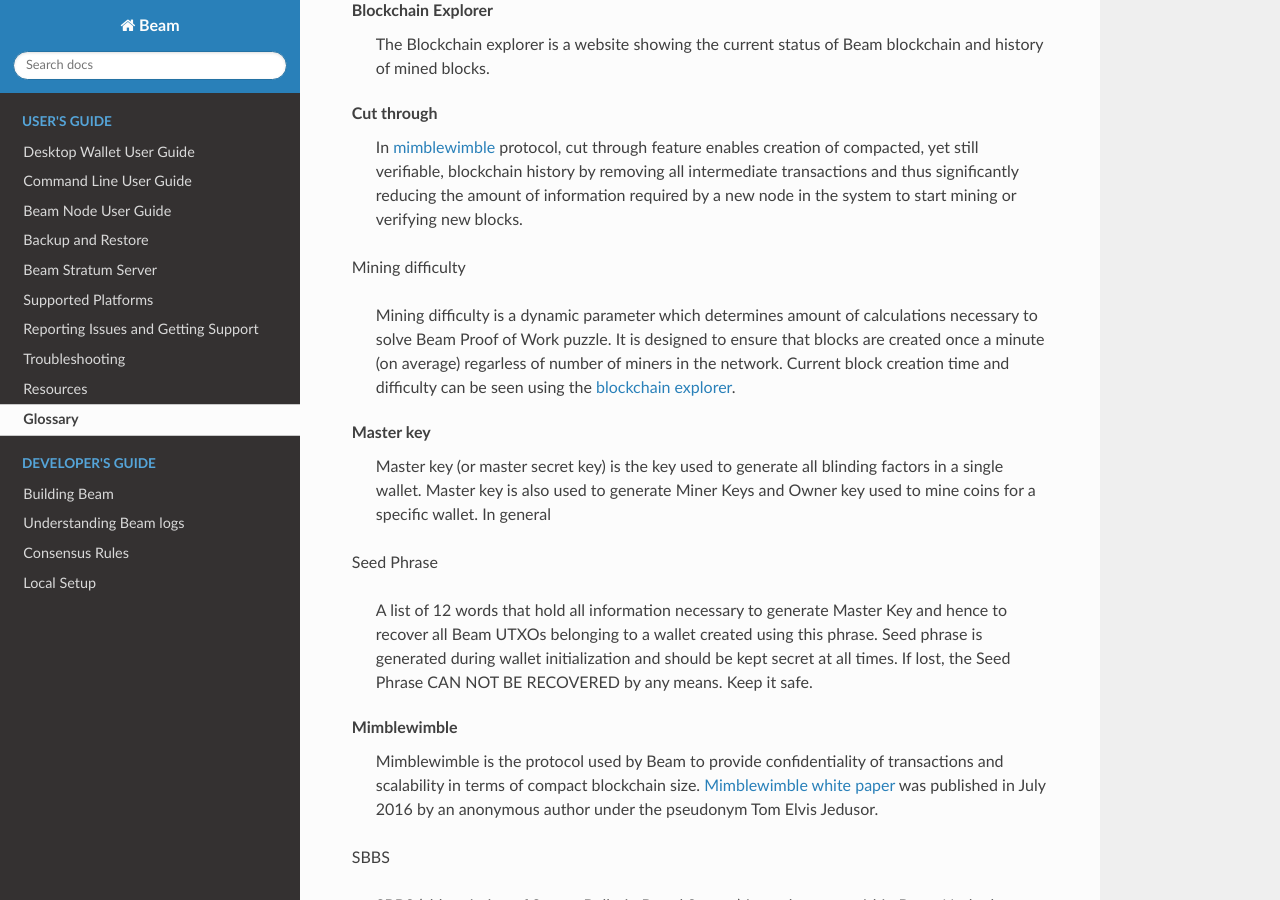
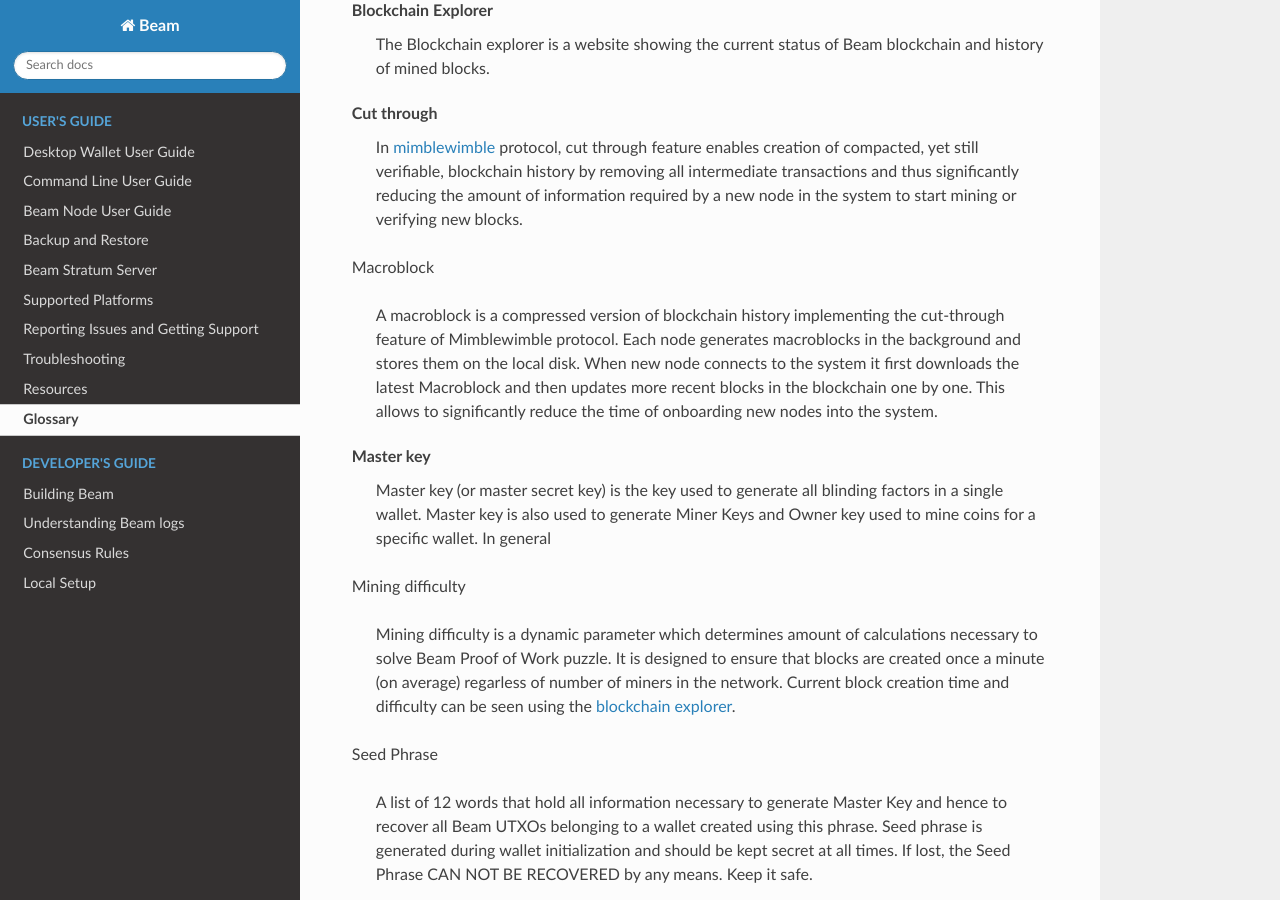
Before and after one commit to BeamMW/beam-docs, a Sphinx documentation site: the page built from source/rtd_pages/user_glossary.rst, in a window 1280 px wide and 900 px high, scrolled down 930 px. Built offline with Sphinx 7.4.7 and the Read the Docs theme 2.0.0, drawn with Linux system fonts in a browser that asks for light colours; the version number could not be read and is left out.

```diff
--- a/source/rtd_pages/user_glossary.rst
+++ b/source/rtd_pages/user_glossary.rst
@@ -45,12 +45,13 @@ Blockchain Explorer
 Cut through
 	In `mimblewimble`_ protocol, cut through feature enables creation of compacted, yet still verifiable, blockchain history by removing all intermediate transactions and thus significantly reducing the amount of information required by a new node in the system to start mining or verifying new blocks.
 
-.. _dificulty:
-.. _mining difficulty:
 
-Mining difficulty
 
-	Mining difficulty is a dynamic parameter which determines amount of calculations necessary to solve Beam Proof of Work puzzle. It is designed to ensure that blocks are created once a minute (on average) regarless of number of miners in the network. Current block creation time and difficulty can be seen using the `blockchain explorer`_.
+.. _macroblock:
+
+Macroblock
+
+	A macroblock is a compressed version of blockchain history implementing the cut-through feature of Mimblewimble protocol. Each node generates macroblocks in the background and stores them on the local disk. When new node connects to the system it first downloads the latest Macroblock and then updates more recent blocks in the blockchain one by one. This allows to significantly reduce the time of onboarding new nodes into the system.
 
 
 .. _master key:
@@ -58,6 +59,12 @@ Mining difficulty
 Master key
 	Master key (or master secret key) is the key used to generate all blinding factors in a single wallet. Master key is also used to generate Miner Keys and Owner key used to mine coins for a specific wallet. In general
 
+.. _dificulty:
+.. _mining difficulty:
+
+Mining difficulty
+
+	Mining difficulty is a dynamic parameter which determines amount of calculations necessary to solve Beam Proof of Work puzzle. It is designed to ensure that blocks are created once a minute (on average) regarless of number of miners in the network. Current block creation time and difficulty can be seen using the `blockchain explorer`_.
 
 .. _seed phrase:
 
```
Also changed, not shown: source/rtd_pages/user_desktop_wallet_guide.rst (+17 -12 lines).
